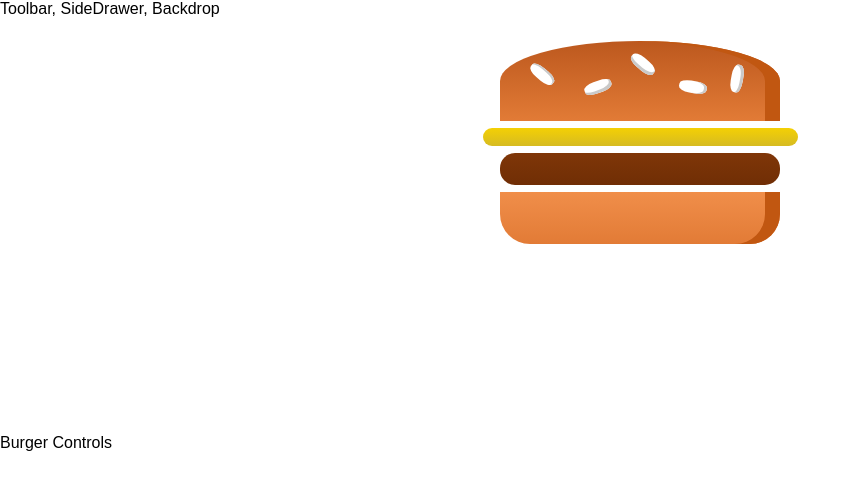
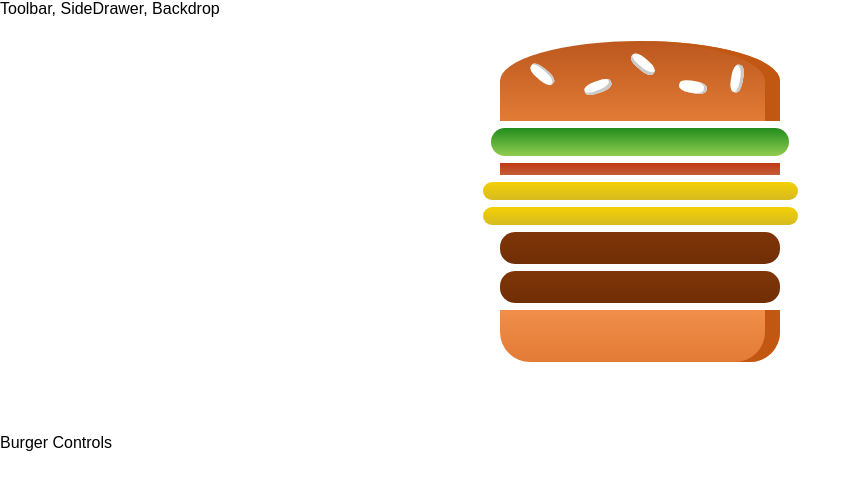
Before and after one commit to nullmicgo/burger-builder, a React app: page / in a window 1280 px wide. Shown: the top 490 px of the page, without its empty margins (0-861 px from the left). Built offline with nearby package versions, Linux system fonts and the light colour scheme.

Commit message:
Outputting Burger ingredients dynamically

```diff
--- a/src/components/Burger/Burger.js
+++ b/src/components/Burger/Burger.js
@@ -2,11 +2,16 @@
 import classses from './Burger.css';
 import BurgerIngredient from './BurgerIngredient/BurgerIngredient';
 const burger = (props) => {
+    const transformedIngredients = Object.keys(props.ingredients)
+    .map(igKey => {
+        return [...Array(props.ingredients[igKey])].map((_,i) =>{
+             return  <BurgerIngredient key={igKey + i} type={igKey}></BurgerIngredient>;
+        }); //[,]
+    });
      return (
         <div className={classses.Burger}>
             <BurgerIngredient type="bread-top" />
-            <BurgerIngredient type="cheese" />
-            <BurgerIngredient type="meat" />
+            {transformedIngredients}
             <BurgerIngredient type="bread-bottom" />
         </div>
      );
--- a/src/containers/BurgerBuilder/BurgerBuilder.js
+++ b/src/containers/BurgerBuilder/BurgerBuilder.js
@@ -3,10 +3,20 @@
 import Burger from '../../components/Burger/Burger';
 
 class BurgerBuilder extends Component{
+
+    state = {
+        ingredients:{
+            salad:1,
+            bacon:1,
+            cheese: 2,
+            meat: 2
+        }
+    }
+
     render(){
         return (
             <Aux>
-                <Burger />
+                <Burger ingredients={this.state.ingredients} />
                 <div>Burger Controls</div>
             </Aux>
         );
```
